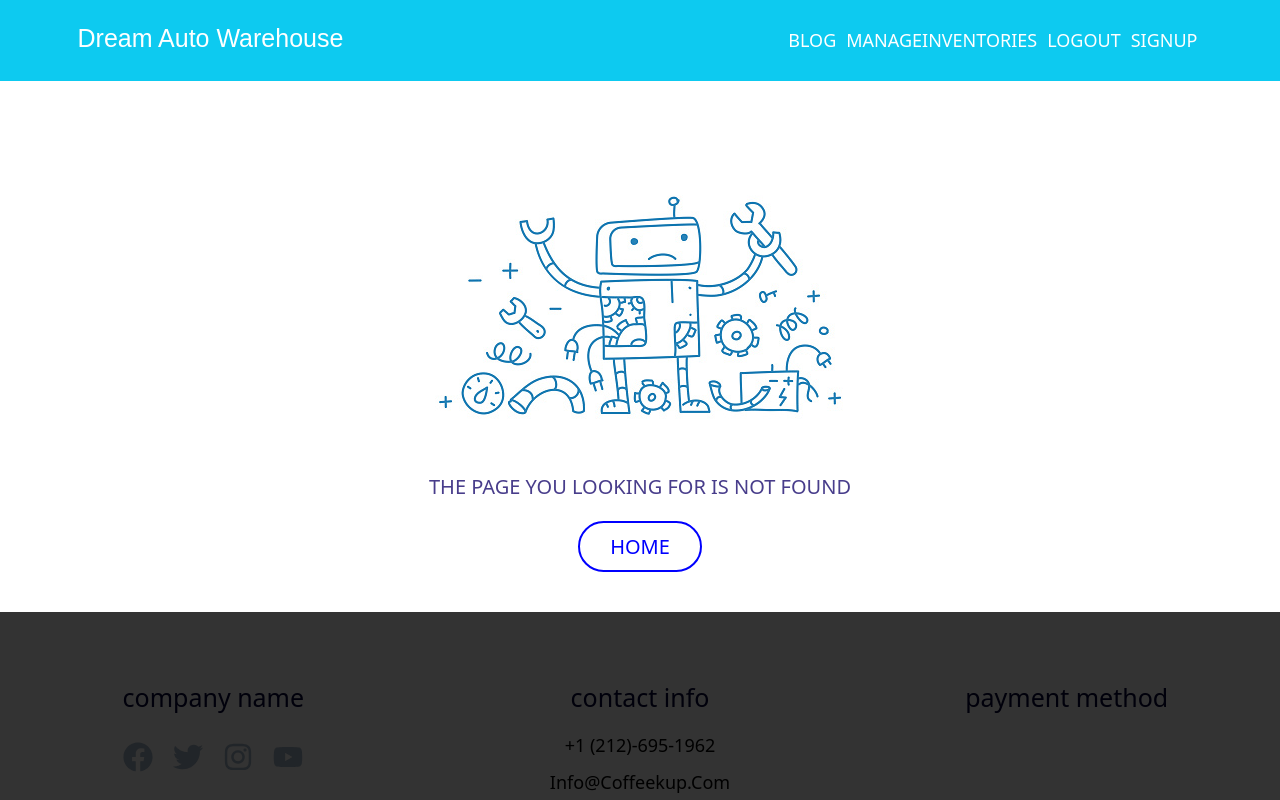
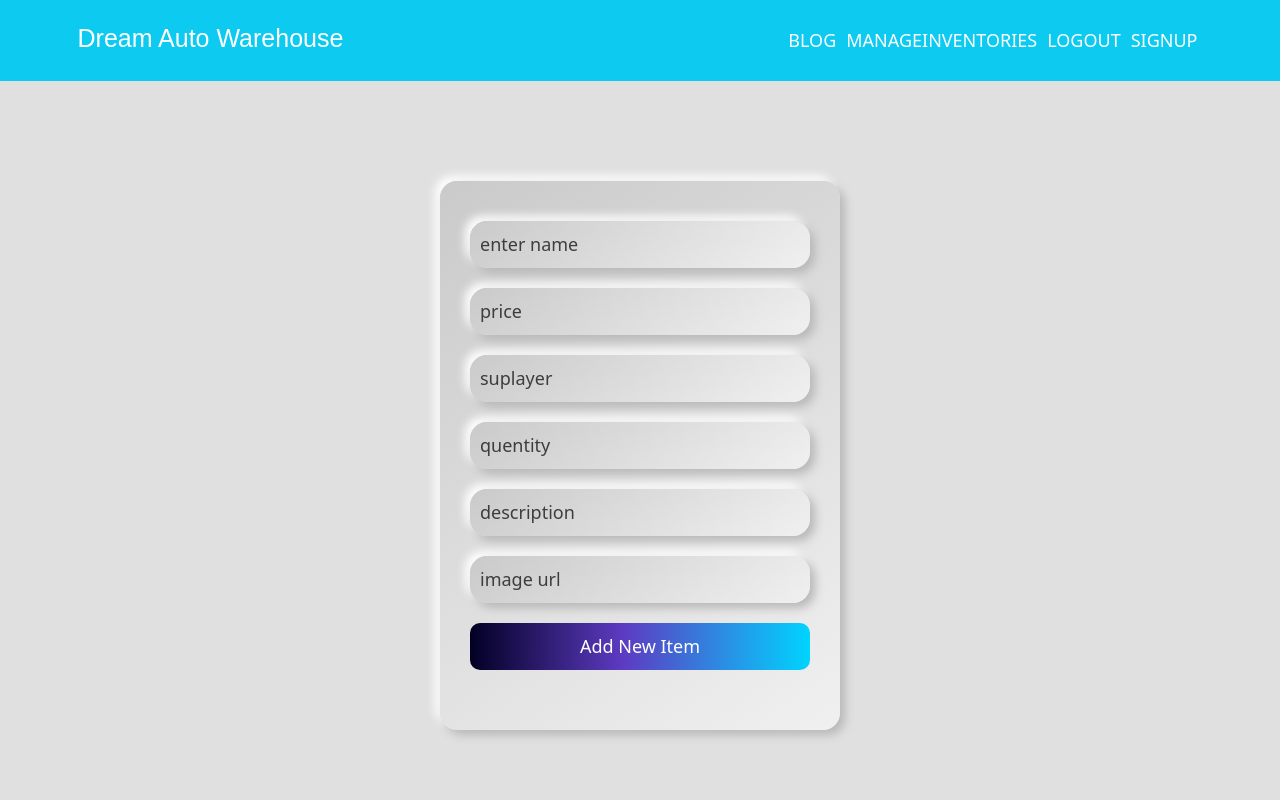
Before and after one commit to alamgir5253/warehouse-menagement, a React (Create React App) app: page /additem in a window 1280 px wide. Shown: the top 800 px of the page. Built offline with nearby package versions, Linux system fonts and the light colour scheme; no server answers; sample sign-in values are in the browser's storage.

Commit message:
add item section added

```diff
--- a/package.json
+++ b/package.json
@@ -12,6 +12,7 @@
     "react-bootstrap": "^2.3.1",
     "react-dom": "^18.1.0",
     "react-firebase-hooks": "^5.0.3",
+    "react-hook-form": "^7.30.0",
     "react-icons": "^4.3.1",
     "react-router-dom": "^6.3.0",
     "react-scripts": "5.0.1",
--- a/src/App.js
+++ b/src/App.js
@@ -10,6 +10,7 @@ import NotFound from './Components/NotFound/NotFound';
 import RequireAuth from './Components/Shared/RequireAuth/RequireAuth';
 import { ToastContainer} from 'react-toastify';
 import ManageInventories from './Components/ManageInventories/ManageInventories';
+import AddItem from './Components/AddItem/AddItem';
 function App() {
   return (
     <div className="App">
@@ -29,6 +30,12 @@ function App() {
         </ManageInventories>
         </RequireAuth>
         }></Route>
+        <Route path='/additem' element={
+
+        <RequireAuth>
+        <AddItem></AddItem>
+        </RequireAuth>
+        }></Route>
         <Route path='/login' element={<Login></Login>}></Route>
         <Route path='/signup' element={<SignUp></SignUp>}></Route>
         <Route path='*' element={<NotFound></NotFound>}></Route>
--- /dev/null
+++ b/src/Components/AddItem/AddItem.js
@@ -0,0 +1,43 @@
+import React from 'react';
+import { useForm } from "react-hook-form";
+import './AddItem.css'
+const AddItem = () => {
+  const { register, handleSubmit } = useForm();
+  const onSubmit = data =>{
+     console.log(data)
+     const url = 'http://localhost:5000/ManageInventories'
+     fetch(url, {
+       method:'POST',
+       headers:{
+         'content-type': 'application/json'
+       },
+       body:JSON.stringify(data)
+     })
+     .then(res => res.json())
+     .then(result =>{
+       console.log(result)
+     })
+
+
+
+    };
+
+
+  return (
+    <div className='form-container'>
+      <form onSubmit={handleSubmit(onSubmit)}>
+      <div className="input-container">
+      <input placeholder='enter name' type="text" {...register("name", { required: true, maxLength: 20 })} />
+      <input placeholder='price' {...register("price")} />
+      <input placeholder='suplayer' type="text" {...register("suplayer")} />
+      <input placeholder='quentity' type="number" {...register("quentity")} />
+      <input placeholder='description' type="text" {...register("description")} />
+      <input placeholder='image url' type="text" {...register("image")} />
+      </div>
+      <button type='submit'>Add New Item</button>
+    </form>
+    </div>
+  );
+};
+
+export default AddItem;
--- a/src/Components/Header/Header.js
+++ b/src/Components/Header/Header.js
@@ -21,6 +21,8 @@ const Header = () => {
       <Nav.Link   as={Link} to="blog"><span className='nav-item'>blog</span></Nav.Link>
       {
         user && <Nav.Link as={Link} to="ManageInventories"><span className='nav-item'>ManageInventories</span></Nav.Link>
+
+        // <Nav.Link as={Link} to="additem"><span className='nav-item'>additem</span></Nav.Link>
       }
 
     </Nav>
--- a/src/Components/Home/InventoryCar/InventoryCar.js
+++ b/src/Components/Home/InventoryCar/InventoryCar.js
@@ -2,7 +2,7 @@ import React from 'react';
 import './InventoryCar.css'
 const InventoryCar = ({car}) => {
   console.log(car);
-  const {_id, description, name, image, price, quentity} =car
+  const {_id, description, name, image, price, quentity, suplayer} =car
   return (
     <div>
       <div>
@@ -15,6 +15,7 @@ const InventoryCar = ({car}) => {
           <span>${price}</span>
           <h5><span>quentity</span> {quentity}</h5>
           <p>{description}</p>
+          <p>{suplayer}</p>
           </div>
           <button>inventory</button>
       </div>
--- a/src/Components/ManageInventories/ManageInventories.js
+++ b/src/Components/ManageInventories/ManageInventories.js
@@ -1,4 +1,5 @@
 import React, { useEffect, useState } from 'react';
+import { Link } from 'react-router-dom';
 import './ManageInventories.css'
 const ManageInventories = () => {
 const [items, setItems] = useState([])
@@ -46,6 +47,7 @@ const handleDelete = id =>{
       </div>)
       }
     </div>
+    <Link className='manageinventories-title' to='/additem'>add item</Link>
 
     </div>
   );
--- a/src/Components/ManageInventory/ManageInventory.js
+++ /dev/null
@@ -1,25 +0,0 @@
-import React from 'react';
-import './ManageInventory.css'
-const ManageInventory = ({item}) => {
-  const {_id, description, name, image, price, quentity} =item
-  return (
-    <div>
-      <div>
-      {/* <div className="car">
-        <div className='car-img'>
-          <img src={image} alt="car" />
-        </div>
-        <div className='car-info'>
-          <h3>{name}</h3>
-          <span>${price}</span>
-          <h5><span>quentity</span> {quentity}</h5>
-          <p>{description}</p>
-          </div>
-          <button className='manageinventory-button'>delete item</button>
-      </div> */}
-      </div>
-    </div>
-  );
-};
-
-export default ManageInventory;
```
Also changed, not shown: src/Components/AddItem/AddItem.css (added), 1 other file (tests, documents, lock files or other folders).
